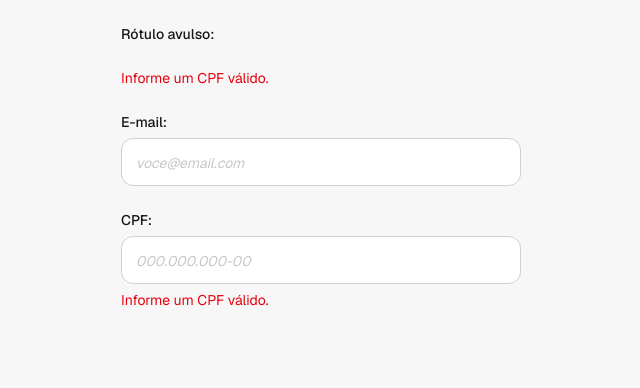
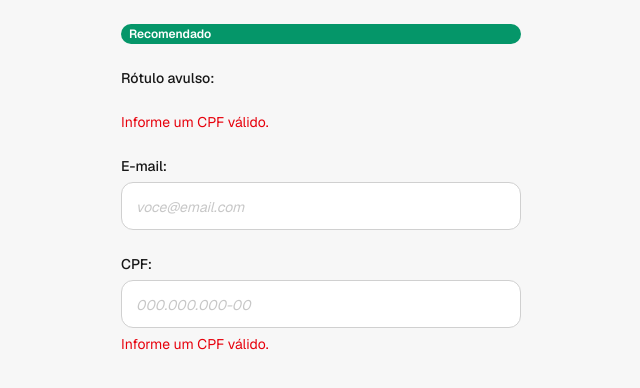
Before and after one commit to rcrdk/cakto-pay-checkout, a Next.js app: page / in a window 1280 px wide. Shown: the top 388 px of the page, without its empty margins (319-959 px from the left). Built offline with nearby package versions, Linux system fonts and the light colour scheme.

Commit message:
feat: add Badge component and integrate it into the Home page

```diff
--- a/src/app/page.tsx
+++ b/src/app/page.tsx
@@ -2,6 +2,7 @@
 
 import { useState } from 'react'
 
+import { Badge } from '@/shared/components/ui/badge'
 import { FieldError } from '@/shared/components/ui/field-error'
 import { FieldLabel } from '@/shared/components/ui/field-label'
 import { TextField } from '@/shared/components/ui/text-field'
@@ -12,6 +13,7 @@ export default function Home() {
 
 	return (
 		<main className="mx-auto flex w-full max-w-md flex-1 flex-col gap-6 p-6">
+			<Badge>Recomendado</Badge>
 			<FieldLabel as="span">Rótulo avulso</FieldLabel>
 			<FieldError id="preview-error" message="Informe um CPF válido." />
 			<TextField id="email" label="E-mail" value={email} onChange={setEmail} placeholder="voce@email.com" />
--- /dev/null
+++ b/src/shared/components/ui/badge.tsx
@@ -0,0 +1,9 @@
+interface BadgeProps {
+	children?: string
+}
+
+export function Badge({ children }: Readonly<BadgeProps>) {
+	if (!children) return null
+
+	return <span className="bg-highlighted rounded-full px-2 py-0.5 text-xs font-semibold text-white">{children}</span>
+}
```
